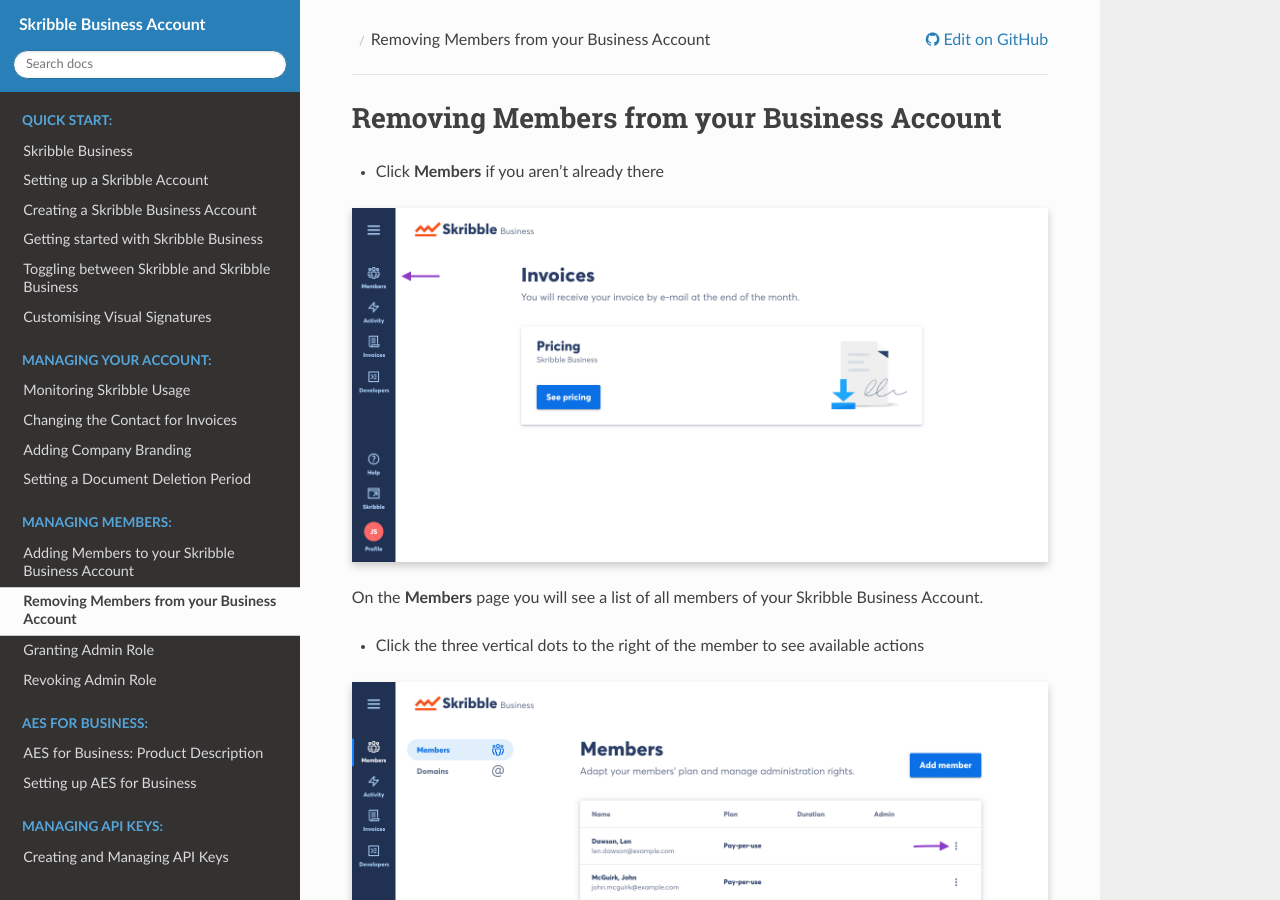
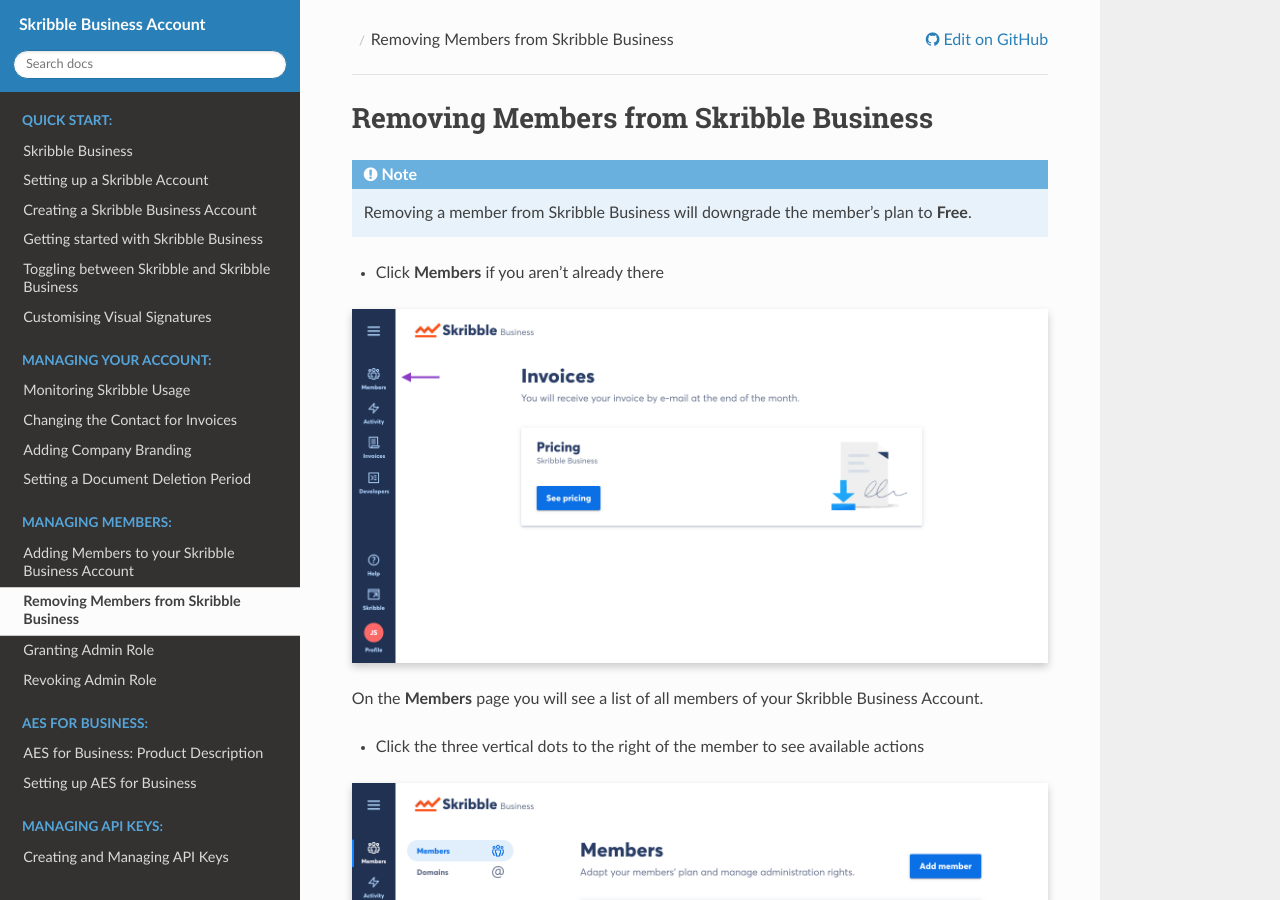
Before and after one commit to matthieu-bt/business-guide, a Sphinx documentation site: the page built from source/members/removing.rst, in a window 1280 px wide and 900 px high. Built offline with Sphinx 7.4.7 and the Read the Docs theme 2.0.0, drawn with Linux system fonts in a browser that asks for light colours.

Commit message:
Added a note
Added a note to Removing members from Skribble Business

```diff
--- a/source/members/removing.rst
+++ b/source/members/removing.rst
@@ -1,8 +1,12 @@
 .. _removing-members:
 
-===========================================
-Removing Members from your Business Account
-===========================================
+=======================================
+Removing Members from Skribble Business
+=======================================
+
+.. NOTE::
+   Removing a member from Skribble Business will downgrade the member's plan to **Free**.
+
 
 - Click **Members** if you aren't already there
 
```
